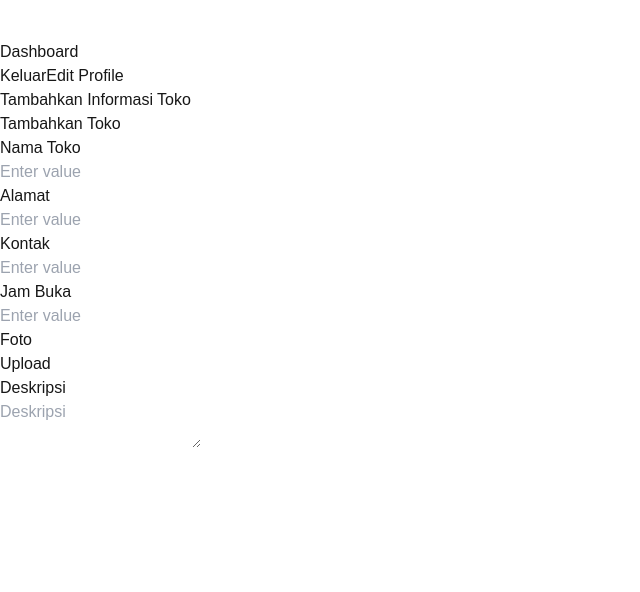
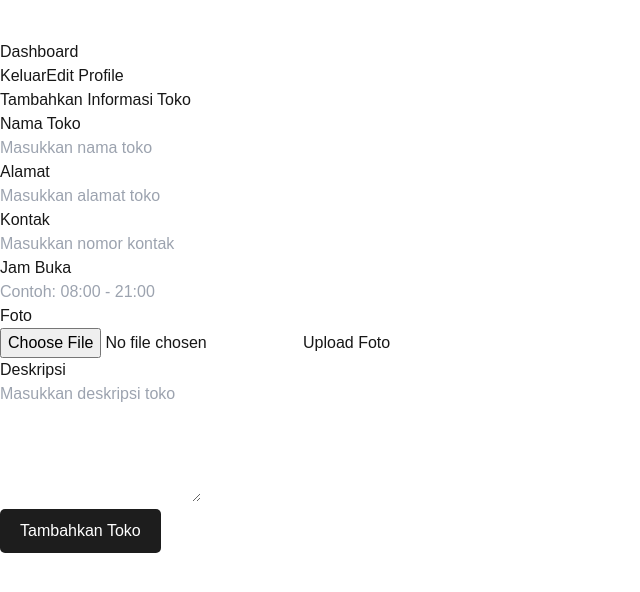
Before and after one commit to fabian4819/GrocerEase-FE, a Next.js app: page /addStore in a window 1280 px wide. Shown: the top 592 px of the page, without its empty margins (0-640 px from the left). Built offline with nearby package versions, Linux system fonts and the light colour scheme.

Commit message:
fix: style addstore

```diff
--- a/src/app/addStore/page.tsx
+++ b/src/app/addStore/page.tsx
@@ -1,68 +1,208 @@
-import React from 'react'
-import Navbar from '../components/navbar'
+"use client";
+import React, { useState } from 'react';
+import Navbar from '../components/navbar';
+import DefaultButton from '../components/defaultButton';
 
 const AddStore = () => {
-  return (
-    <div className="w-[1440px] h-[1024px] relative bg-white">
-        <Navbar />
-        <div className="left-[84px] top-[155px] absolute text-center text-[#1c1c1c] text-4xl font-bold font-['Dosis']">Tambahkan Informasi Toko</div>
-        <div className="px-2.5 py-[15px] left-[96px] top-[887px] absolute bg-[#1c1c1c] justify-center items-center gap-2.5 inline-flex">
-            <div className="text-center text-white text-sm font-bold font-['Dosis']">Tambahkan Toko</div>
-        </div>
-        <div className="h-[519px] left-[96px] top-[279px] absolute flex-col justify-start items-start gap-10 inline-flex">
-            <div className="w-[1128px] h-[38px] flex-col justify-start items-start gap-1.5 flex">
-                <div className="self-stretch justify-start items-center gap-[51px] inline-flex">
-                    <div className="w-28 text-black text-base font-medium font-['Dosis'] leading-tight">Nama Toko</div>
-                    <div className="flex-col justify-start items-start gap-1.5 inline-flex">
-                        <input className="w-[1000px] pl-3 pr-14 py-2 bg-white rounded-md border border-slate-300 text-gray-600" placeholder="Enter value" />
+    const [formData, setFormData] = useState({
+        storeName: '',
+        address: '',
+        contact: '',
+        openingHours: '',
+        description: '',
+        image: null as File | null
+    });
+
+    const handleInputChange = (e: React.ChangeEvent<HTMLInputElement | HTMLTextAreaElement>) => {
+        const { name, value } = e.target;
+        setFormData(prev => ({
+            ...prev,
+            [name]: value
+        }));
+    };
+
+    const handleImageUpload = (e: React.ChangeEvent<HTMLInputElement>) => {
+        const file = e.target.files?.[0];
+        if (file) {
+            setFormData(prev => ({
+                ...prev,
+                image: file
+            }));
+        }
+    };
+
+    const handleSubmit = () => {
+        // Handle form submission here
+        console.log(formData);
+    };
+
+    return (
+        <div className="min-h-screen bg-white">
+            <Navbar />
+            <div className="max-w-7xl mx-auto px-4 sm:px-6 lg:px-8 py-8">
+                <h1 className="text-4xl font-bold text-[#1c1c1c] font-['Dosis'] text-center mb-12">
+                    Tambahkan Informasi Toko
+                </h1>
+
+                <div className="max-w-4xl mx-auto space-y-8">
+                    <div className="space-y-6">
+                        {/* Nama Toko */}
+                        <div className="flex flex-col sm:flex-row sm:items-center gap-4">
+                            <label
+                                htmlFor="storeName"
+                                className="w-32 text-black text-base font-medium font-['Dosis']"
+                            >
+                                Nama Toko
+                            </label>
+                            <div className="flex-1">
+                                <input
+                                    id="storeName"
+                                    name="storeName"
+                                    type="text"
+                                    value={formData.storeName}
+                                    onChange={handleInputChange}
+                                    className="w-full px-4 py-2 bg-white rounded-md border border-slate-300
+                           focus:outline-none focus:ring-2 focus:ring-blue-500 focus:border-transparent
+                           text-gray-600 transition duration-200"
+                                    placeholder="Masukkan nama toko"
+                                />
+                            </div>
+                        </div>
+
+                        {/* Alamat */}
+                        <div className="flex flex-col sm:flex-row sm:items-center gap-4">
+                            <label
+                                htmlFor="address"
+                                className="w-32 text-black text-base font-medium font-['Dosis']"
+                            >
+                                Alamat
+                            </label>
+                            <div className="flex-1">
+                                <input
+                                    id="address"
+                                    name="address"
+                                    type="text"
+                                    value={formData.address}
+                                    onChange={handleInputChange}
+                                    className="w-full px-4 py-2 bg-white rounded-md border border-slate-300
+                           focus:outline-none focus:ring-2 focus:ring-blue-500 focus:border-transparent
+                           text-gray-600 transition duration-200"
+                                    placeholder="Masukkan alamat toko"
+                                />
+                            </div>
+                        </div>
+
+                        {/* Kontak */}
+                        <div className="flex flex-col sm:flex-row sm:items-center gap-4">
+                            <label
+                                htmlFor="contact"
+                                className="w-32 text-black text-base font-medium font-['Dosis']"
+                            >
+                                Kontak
+                            </label>
+                            <div className="flex-1">
+                                <input
+                                    id="contact"
+                                    name="contact"
+                                    type="text"
+                                    value={formData.contact}
+                                    onChange={handleInputChange}
+                                    className="w-full px-4 py-2 bg-white rounded-md border border-slate-300
+                           focus:outline-none focus:ring-2 focus:ring-blue-500 focus:border-transparent
+                           text-gray-600 transition duration-200"
+                                    placeholder="Masukkan nomor kontak"
+                                />
+                            </div>
+                        </div>
+
+                        {/* Jam Buka */}
+                        <div className="flex flex-col sm:flex-row sm:items-center gap-4">
+                            <label
+                                htmlFor="openingHours"
+                                className="w-32 text-black text-base font-medium font-['Dosis']"
+                            >
+                                Jam Buka
+                            </label>
+                            <div className="flex-1">
+                                <input
+                                    id="openingHours"
+                                    name="openingHours"
+                                    type="text"
+                                    value={formData.openingHours}
+                                    onChange={handleInputChange}
+                                    className="w-full px-4 py-2 bg-white rounded-md border border-slate-300
+                           focus:outline-none focus:ring-2 focus:ring-blue-500 focus:border-transparent
+                           text-gray-600 transition duration-200"
+                                    placeholder="Contoh: 08:00 - 21:00"
+                                />
+                            </div>
+                        </div>
+
+                        {/* Upload Foto */}
+                        <div className="flex flex-col sm:flex-row sm:items-center gap-4">
+                            <label
+                                className="w-32 text-black text-base font-medium font-['Dosis']"
+                            >
+                                Foto
+                            </label>
+                            <div className="flex-1">
+                                <input
+                                    type="file"
+                                    accept="image/*"
+                                    onChange={handleImageUpload}
+                                    className="hidden"
+                                    id="imageUpload"
+                                />
+                                <label
+                                    htmlFor="imageUpload"
+                                    className="inline-block px-6 py-2 bg-[#1c1c1c] text-white text-sm font-bold
+                           font-['Dosis'] rounded cursor-pointer hover:bg-gray-800
+                           transition duration-200"
+                                >
+                                    Upload Foto
+                                </label>
+                                {formData.image && (
+                                    <span className="ml-4 text-gray-600">
+                                        {formData.image.name}
+                                    </span>
+                                )}
+                            </div>
+                        </div>
+
+                        {/* Deskripsi */}
+                        <div className="flex flex-col sm:flex-row gap-4">
+                            <label
+                                htmlFor="description"
+                                className="w-32 text-black text-base font-medium font-['Dosis']"
+                            >
+                                Deskripsi
+                            </label>
+                            <div className="flex-1">
+                                <textarea
+                                    id="description"
+                                    name="description"
+                                    value={formData.description}
+                                    onChange={handleInputChange}
+                                    rows={5}
+                                    className="w-full px-4 py-2 bg-white rounded-md border border-slate-300
+                           focus:outline-none focus:ring-2 focus:ring-blue-500 focus:border-transparent
+                           text-gray-600 resize-none transition duration-200"
+                                    placeholder="Masukkan deskripsi toko"
+                                />
+                            </div>
+                        </div>
                     </div>
-                </div>
-            </div>
-            <div className="w-[1128px] h-[38px] flex-col justify-start items-start gap-1.5 flex">
-                <div className="self-stretch justify-start items-center gap-[27px] inline-flex">
-                    <div className="w-[136px] text-black text-base font-medium font-['Dosis'] leading-tight">Alamat</div>
-                    <div className="flex-col justify-start items-start gap-1.5 inline-flex">
-                        <input className="w-[1000px] pl-3 pr-14 py-2 bg-white rounded-md border border-slate-300 text-gray-600" placeholder="Enter value" />
-                    </div>
-                </div>
-            </div>
-            <div className="w-[1128px] h-[38px] flex-col justify-start items-start gap-1.5 flex">
-                <div className="self-stretch justify-start items-center gap-[27px] inline-flex">
-                    <div className="w-[136px] text-black text-base font-medium font-['Dosis'] leading-tight">Kontak</div>
-                    <div className="flex-col justify-start items-start gap-1.5 inline-flex">
-                        <input className="w-[1000px] pl-3 pr-14 py-2 bg-white rounded-md border border-slate-300 text-gray-600" placeholder="Enter value" />
-                    </div>
-                </div>
-            </div>
-            <div className="w-[1128px] h-[38px] flex-col justify-start items-start gap-1.5 flex">
-                <div className="self-stretch justify-start items-center gap-[27px] inline-flex">
-                    <div className="w-[136px] text-black text-base font-medium font-['Dosis'] leading-tight">Jam Buka</div>
-                    <div className="flex-col justify-start items-start gap-1.5 inline-flex">
-                        <input className="w-[1000px] pl-3 pr-14 py-2 bg-white rounded-md border border-slate-300 text-gray-600" placeholder="Enter value" />
-                    </div>
-                </div>
-            </div>
-            <div className="w-[1128px] h-[38px] flex-col justify-start items-start gap-1.5 flex">
-                <div className="self-stretch justify-start items-center gap-[27px] inline-flex">
-                    <div className="w-[136px] text-black text-base font-medium font-['Dosis'] leading-tight">Foto</div>
-                    <div className="px-2.5 py-[15px] bg-[#1c1c1c] justify-center items-center gap-2.5 flex">
-                        <div className="text-center text-white text-sm font-bold font-['Dosis']">Upload</div>
-                    </div>
-                </div>
-            </div>
-            <div className="self-stretch justify-start items-start gap-1.5 inline-flex">
-                <div className="justify-start items-start gap-2 flex">
-                    <div className="w-[1155px] h-[129px] relative">
-                        <div className="left-0 top-[7px] absolute text-black text-base font-medium font-['Dosis'] leading-[14px]">Deskripsi</div>
-                        <div className="w-[997px] h-[129px] px-3 py-2 left-[158px] top-0 absolute bg-white rounded-md border border-slate-300 flex-col justify-start items-start gap-2.5 inline-flex">
-                            <textarea className="w-full h-full bg-white border-nonetext-base font-medium font-['Dosis'] leading-[14px] text-gray-600" placeholder="Deskripsi"></textarea>
-                        </div>
+
+                    {/* Submit Button */}
+                    <div className="flex justify-center mt-8">
+                        <DefaultButton onClick={handleSubmit}>
+                            Tambahkan Toko
+                        </DefaultButton>
                     </div>
                 </div>
             </div>
         </div>
-    </div>
-  )
-}
+    );
+};
 
-export default AddStore
+export default AddStore;
--- a/src/app/storeList/page.tsx
+++ b/src/app/storeList/page.tsx
@@ -318,7 +318,7 @@
             </div>
 
             <div className="flex justify-center gap-4 mt-12">
-              <Link href="/store/create">
+              <Link href="/addStore">
                 <DefaultButton onClick={() => {}}>
                   Tambah Toko Anda
                 </DefaultButton>
```
